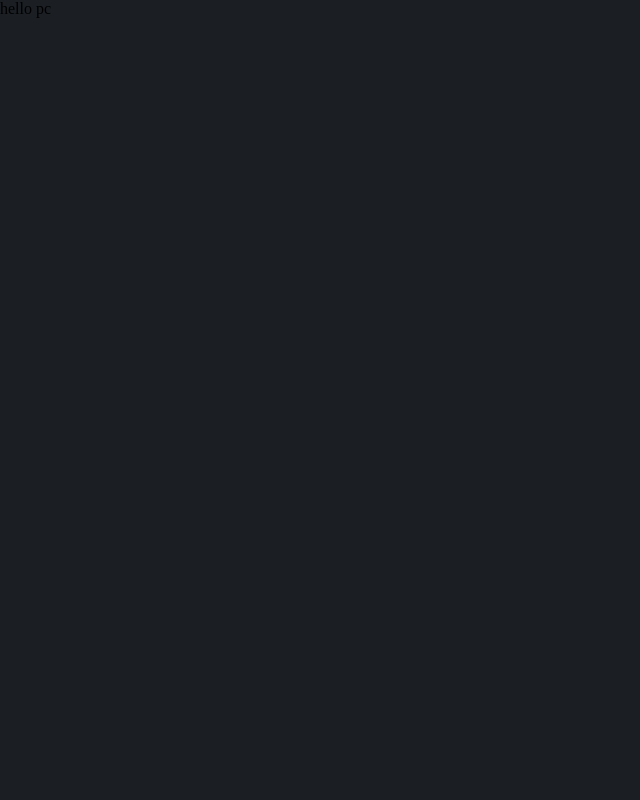
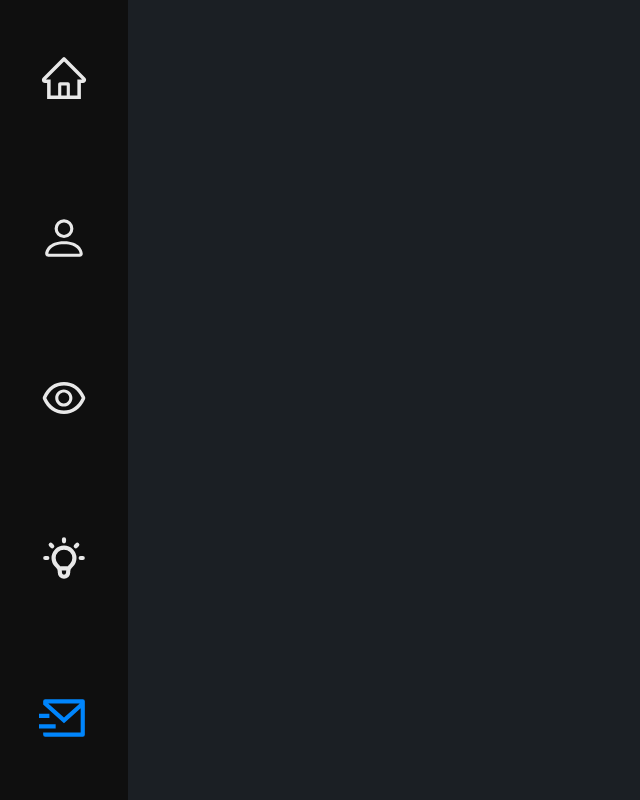
Before and after one commit to SpraylnlPray/MySite, a React app: page /contact in a window 1280 px wide. Shown: the whole page, without its empty margins (0-640 px from the left). Built offline with nearby package versions, Linux system fonts and the light colour scheme.

Commit message:
Start PC home, add sidebar, adjust css classes to make buttons reusable, more buttons to separate folder

```diff
--- a/src/App.js
+++ b/src/App.js
@@ -1,5 +1,6 @@
 import React from 'react';
 import Topbar from './components/Topbar/Topbar';
+import Sidebar from './components/Sidebar/Sidebar';
 import { Route, Switch } from 'react-router-dom';
 import Home from './components/Routes/Home';
 import About from './components/Routes/About';
@@ -36,7 +37,7 @@ class App extends React.Component {
           </Switch>
         </div>
         <div id='pc-container'>
-          hello pc
+          <Sidebar/>
         </div>
       </div>
     )
--- a/src/components/Topbar/HomeButton.js
+++ b/src/components/Buttons/AboutButton.js
@@ -1,25 +1,26 @@
 import React from 'react';
-import { AiOutlineHome } from 'react-icons/ai';
+import { BsPerson } from 'react-icons/bs';
 import { Link } from 'react-router-dom';
 import PropTypes from 'prop-types';
 
-const HomeButton = ( { name, onClick, active } ) => {
+const AboutButton = ( { name, onClick, active, size } ) => {
   const blue = '#0085FC';
   const white = '#E8E8E8';
 
   const color = active ? blue : white;
 
   return (
-    <Link to='/' onClick={( e ) => onClick( e, name )}>
-      <AiOutlineHome color={color} size={30} />
+    <Link to='/about' onClick={( e ) => onClick( e, name )} className='menu-item'>
+      <BsPerson color={color} size={size} />
     </Link>
   );
 }
 
-HomeButton.propTypes = {
+AboutButton.propTypes = {
   name: PropTypes.string.isRequired,
   onClick: PropTypes.func.isRequired,
   active: PropTypes.bool.isRequired,
+  size: PropTypes.number.isRequired,
 }
 
-export default HomeButton;
+export default AboutButton;
--- a/src/components/Topbar/ContactButton.js
+++ b/src/components/Buttons/ContactButton.js
@@ -3,15 +3,15 @@ import { RiMailSendLine } from 'react-icons/ri';
 import { Link } from 'react-router-dom';
 import PropTypes from 'prop-types';
 
-const ContactButton = ( { name, onClick, active } ) => {
+const ContactButton = ( { name, onClick, active, size } ) => {
   const blue = '#0085FC';
   const white = '#E8E8E8';
 
   const color = active ? blue : white;
 
   return (
-    <Link to='/contact' onClick={( e ) => onClick( e, name )} className='hidden-menu-item'>
-      <RiMailSendLine color={color} size={30} />
+    <Link to='/contact' onClick={( e ) => onClick( e, name )} className='menu-item'>
+      <RiMailSendLine color={color} size={size} />
     </Link>
   );
 }
@@ -20,6 +20,7 @@ ContactButton.propTypes = {
   name: PropTypes.string.isRequired,
   onClick: PropTypes.func.isRequired,
   active: PropTypes.bool.isRequired,
+  size: PropTypes.number.isRequired,
 }
 
 export default ContactButton;
--- a/src/components/Topbar/ExperienceButton.js
+++ b/src/components/Buttons/ExperienceButton.js
@@ -3,15 +3,15 @@ import { HiOutlineLightBulb } from 'react-icons/hi';
 import { Link } from 'react-router-dom';
 import PropTypes from 'prop-types';
 
-const ExperienceButton = ( { name, onClick, active } ) => {
+const ExperienceButton = ( { name, onClick, active, size } ) => {
   const blue = '#0085FC';
   const white = '#E8E8E8';
 
   const color = active ? blue : white;
 
   return (
-    <Link to='/experience' onClick={( e ) => onClick( e, name )} className='hidden-menu-item'>
-      <HiOutlineLightBulb color={color} size={30} />
+    <Link to='/experience' onClick={( e ) => onClick( e, name )} className='menu-item'>
+      <HiOutlineLightBulb color={color} size={size} />
     </Link>
   );
 }
@@ -20,6 +20,7 @@ ExperienceButton.propTypes = {
   name: PropTypes.string.isRequired,
   onClick: PropTypes.func.isRequired,
   active: PropTypes.bool.isRequired,
+  size: PropTypes.number.isRequired,
 }
 
 export default ExperienceButton;
--- a/src/components/Topbar/ProjectsButton.js
+++ b/src/components/Buttons/HomeButton.js
@@ -1,25 +1,26 @@
 import React from 'react';
-import { AiOutlineEye } from 'react-icons/ai';
+import { AiOutlineHome } from 'react-icons/ai';
 import { Link } from 'react-router-dom';
 import PropTypes from 'prop-types';
 
-const ProjectsButton = ( { name, onClick, active } ) => {
+const HomeButton = ( { name, onClick, active, size } ) => {
   const blue = '#0085FC';
   const white = '#E8E8E8';
 
   const color = active ? blue : white;
 
   return (
-    <Link onClick={( e ) => onClick( e, name )} to='/projects' className='hidden-menu-item'>
-      <AiOutlineEye color={color} size={30} />
+    <Link to='/' onClick={( e ) => onClick( e, name )}>
+      <AiOutlineHome color={color} size={size} />
     </Link>
   );
 }
 
-ProjectsButton.propTypes = {
+HomeButton.propTypes = {
   name: PropTypes.string.isRequired,
   onClick: PropTypes.func.isRequired,
   active: PropTypes.bool.isRequired,
+  size: PropTypes.number.isRequired,
 }
 
-export default ProjectsButton;
+export default HomeButton;
--- a/src/components/Topbar/AboutButton.js
+++ b/src/components/Buttons/ProjectsButton.js
@@ -1,25 +1,26 @@
 import React from 'react';
-import { BsPerson } from 'react-icons/bs';
+import { AiOutlineEye } from 'react-icons/ai';
 import { Link } from 'react-router-dom';
 import PropTypes from 'prop-types';
 
-const AboutButton = ( { name, onClick, active } ) => {
+const ProjectsButton = ( { name, onClick, active, size } ) => {
   const blue = '#0085FC';
   const white = '#E8E8E8';
 
   const color = active ? blue : white;
 
   return (
-    <Link to='/about' onClick={( e ) => onClick( e, name )} className='hidden-menu-item'>
-      <BsPerson color={color} size={30} />
+    <Link onClick={( e ) => onClick( e, name )} to='/projects' className='menu-item'>
+      <AiOutlineEye color={color} size={size} />
     </Link>
   );
 }
 
-AboutButton.propTypes = {
+ProjectsButton.propTypes = {
   name: PropTypes.string.isRequired,
   onClick: PropTypes.func.isRequired,
   active: PropTypes.bool.isRequired,
+  size: PropTypes.number.isRequired,
 }
 
-export default AboutButton;
+export default ProjectsButton;
--- /dev/null
+++ b/src/components/Sidebar/Sidebar.js
@@ -0,0 +1,29 @@
+import React, { useState } from 'react';
+import '../../css/pc/Sidebar.css'
+import HomeButton from '../Buttons/HomeButton';
+import AboutButton from '../Buttons/AboutButton';
+import ProjectsButton from '../Buttons/ProjectsButton';
+import ExperienceButton from '../Buttons/ExperienceButton';
+import ContactButton from '../Buttons/ContactButton';
+
+const Sidebar = () => {
+  const pathName = window.location.pathname;
+  const path = pathName === '/' ? 'home' : pathName.substr( 1 );
+  const [ activeItem, setActiveItem ] = useState( path );
+
+  const handleClick = ( e, name ) => {
+    setActiveItem( name )
+  };
+
+  return (
+    <nav id='pc-side-bar'>
+      <HomeButton name='home' onClick={handleClick} active={activeItem === 'home'} size={50} />
+      <AboutButton name='about' onClick={handleClick} active={activeItem === 'about'} size={50} />
+      <ProjectsButton name='projects' onClick={handleClick} active={activeItem === 'projects'} size={50} />
+      <ExperienceButton name='experience' onClick={handleClick} active={activeItem === 'experience'} size={50} />
+      <ContactButton name='contact' onClick={handleClick} active={activeItem === 'contact'} size={50} />
+    </nav>
+  )
+}
+
+export default Sidebar;
--- a/src/components/Topbar/Topbar.js
+++ b/src/components/Topbar/Topbar.js
@@ -1,10 +1,10 @@
 import React, { useState } from 'react';
 import Hamburger from './Hamburger';
-import HomeButton from './HomeButton';
-import AboutButton from './AboutButton';
-import ProjectsButton from './ProjectsButton';
-import ExperienceButton from './ExperienceButton';
-import ContactButton from './ContactButton';
+import HomeButton from '../Buttons/HomeButton';
+import AboutButton from '../Buttons/AboutButton';
+import ProjectsButton from '../Buttons/ProjectsButton';
+import ExperienceButton from '../Buttons/ExperienceButton';
+import ContactButton from '../Buttons/ContactButton';
 import '../../css/mobile/Topbar.css';
 
 const Topbar = () => {
@@ -25,11 +25,11 @@ const Topbar = () => {
 
   return (
     <nav id='mobile-top-bar'>
-      <HomeButton name='home' onClick={handleClick} active={activeItem === 'home'} />
-      <AboutButton name='about' onClick={handleClick} active={activeItem === 'about'} />
-      <ProjectsButton name='projects' onClick={handleClick} active={activeItem === 'projects'} />
-      <ExperienceButton name='experience' onClick={handleClick} active={activeItem === 'experience'} />
-      <ContactButton name='contact' onClick={handleClick} active={activeItem === 'contact'} />
+      <HomeButton name='home' onClick={handleClick} active={activeItem === 'home'} size={30} />
+      <AboutButton name='about' onClick={handleClick} active={activeItem === 'about'} size={30} />
+      <ProjectsButton name='projects' onClick={handleClick} active={activeItem === 'projects'} size={30} />
+      <ExperienceButton name='experience' onClick={handleClick} active={activeItem === 'experience'} size={30} />
+      <ContactButton name='contact' onClick={handleClick} active={activeItem === 'contact'} size={30} />
       <Hamburger menuExpanded={menuExpanded} handleClick={handleMenuToggle} />
     </nav>
   );
--- a/src/css/mobile/App.css
+++ b/src/css/mobile/App.css
@@ -1,5 +1,5 @@
 /* If the screen is bigger than 800px the mobile container will not be shown */
-@media screen and (min-width: 800px) {
+@media screen and (min-width: 750px) {
   #mobile-container {
     display: none;
   }
--- a/src/css/mobile/Topbar.css
+++ b/src/css/mobile/Topbar.css
@@ -7,12 +7,12 @@
   padding: 0 10px;
 }
 
-.change .hidden-menu-item {
+#mobile-top-bar.change .menu-item  {
   opacity: 100;
   visibility: visible;
 }
 
-.hidden-menu-item {
+#mobile-top-bar .menu-item {
   transition-duration: 0.3s;
   opacity: 0;
   visibility: hidden;
--- a/src/css/pc/App.css
+++ b/src/css/pc/App.css
@@ -1,5 +1,9 @@
-@media screen and (max-width: 801px) {
+@media screen and (max-width: 751px) {
   #pc-container {
     display: none;
   }
 }
+
+#pc-container {
+  height: 100%;
+}
--- /dev/null
+++ b/src/css/pc/Sidebar.css
@@ -0,0 +1,15 @@
+#pc-side-bar {
+  background-color: #0F0F0F;
+  width: 10vw;
+  max-width: 180px;
+  min-width: 100px;
+  height: 100%;
+  display: flex;
+  flex-direction: column;
+  justify-content: space-around;
+  align-items: center;
+}
+
+.menu-item:first-child {
+  padding-top: 50px;
+}
```
